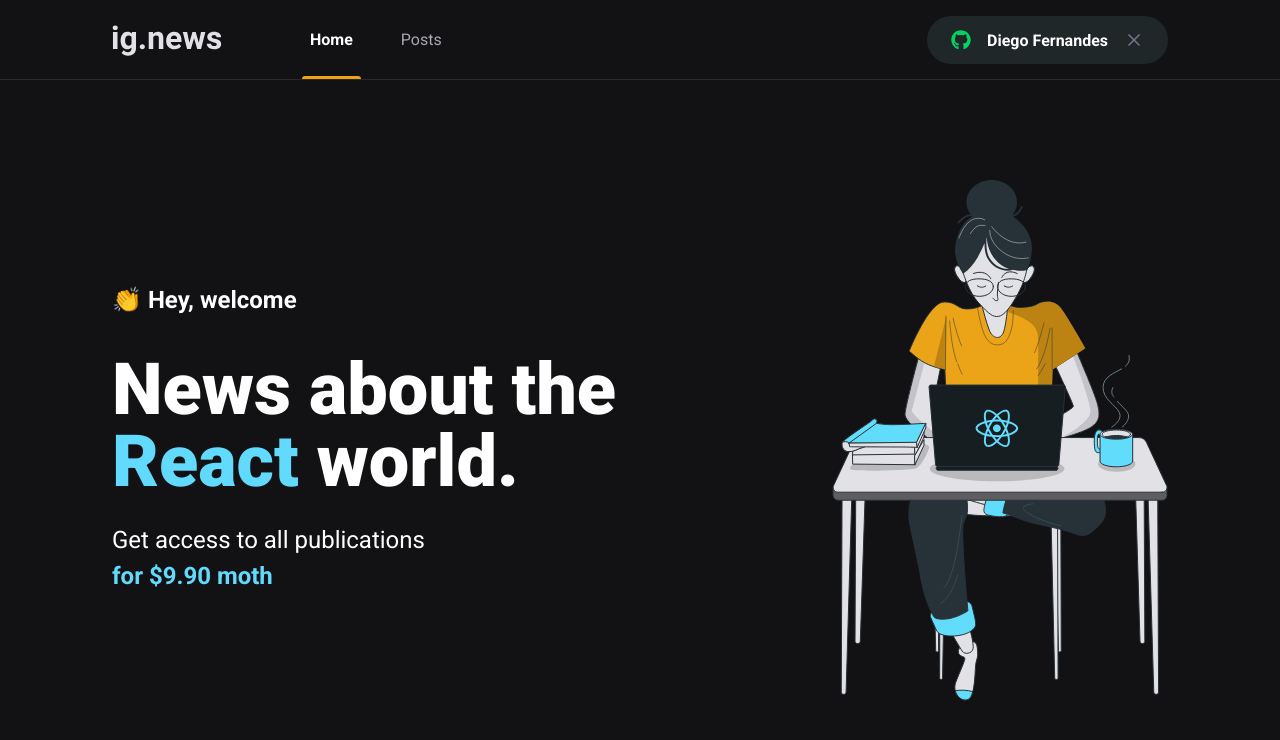
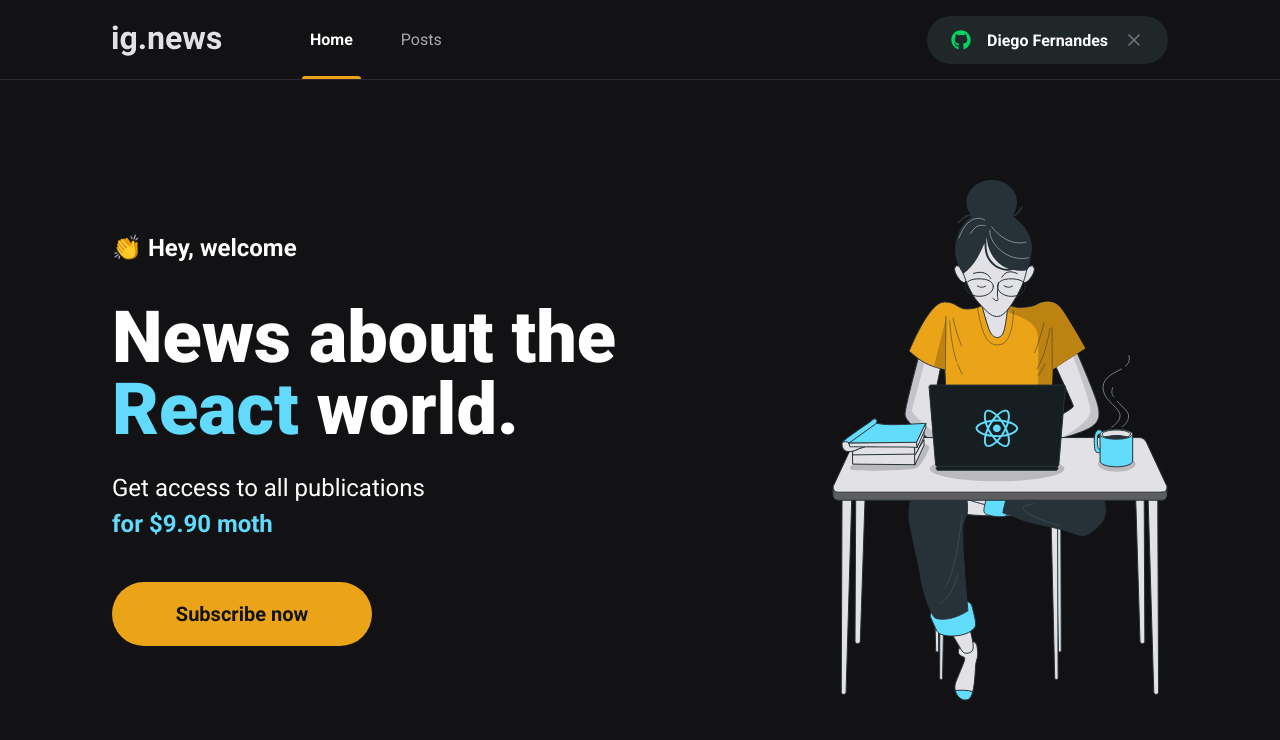
Before and after one commit to wellbarea/ig.news, a Next.js app: page / in a window 1280 px wide. Shown: the top 740 px of the page. Built offline with nearby package versions, Linux system fonts and the light colour scheme.

Commit message:
feat: add component => SubscribeButton

```diff
--- /dev/null
+++ b/src/components/SubscribeButton/index.tsx
@@ -0,0 +1,11 @@
+import styles from './styles.module.scss';
+
+export function SubscribeButton() {
+    return (
+        <button
+            type="button"
+            className={styles.subscribeButton}>
+            Subscribe now
+        </button>
+    );
+}
--- /dev/null
+++ b/src/components/SubscribeButton/styles.module.scss
@@ -0,0 +1,19 @@
+.subscribeButton {
+    width: 260px;
+    height: 4rem;
+    border: 0;
+    border-radius: 2rem;
+    background: var(--yellow-500);
+    color: var(--gray-900);
+    font-size: 1.25rem;
+    font-weight: bold;
+
+    display: flex;
+    align-items: center;
+    justify-content: center;
+
+    transition: filter 0.2rem;
+    &:hover {
+        filter: brightness(0.8);
+    }
+}
--- a/src/pages/home.module.scss
+++ b/src/pages/home.module.scss
@@ -38,4 +38,8 @@
             font-weight: bold;
         }
     }
+
+    button {
+        margin-top: 2.5rem;
+    }
 }
--- a/src/pages/index.tsx
+++ b/src/pages/index.tsx
@@ -1,4 +1,5 @@
 import Head from 'next/head';
+import { SubscribeButton } from '../components/SubscribeButton';
 
 import Image from 'next/image';
 import Avatar from '../../public/images/avatar.svg';
@@ -20,6 +21,8 @@
             Get access to all publications <br/>
             <span>for $9.90 moth</span>
           </p>
+
+          <SubscribeButton />
         </section>
 
         <Image src={Avatar} alt="Girl coding" />
```
